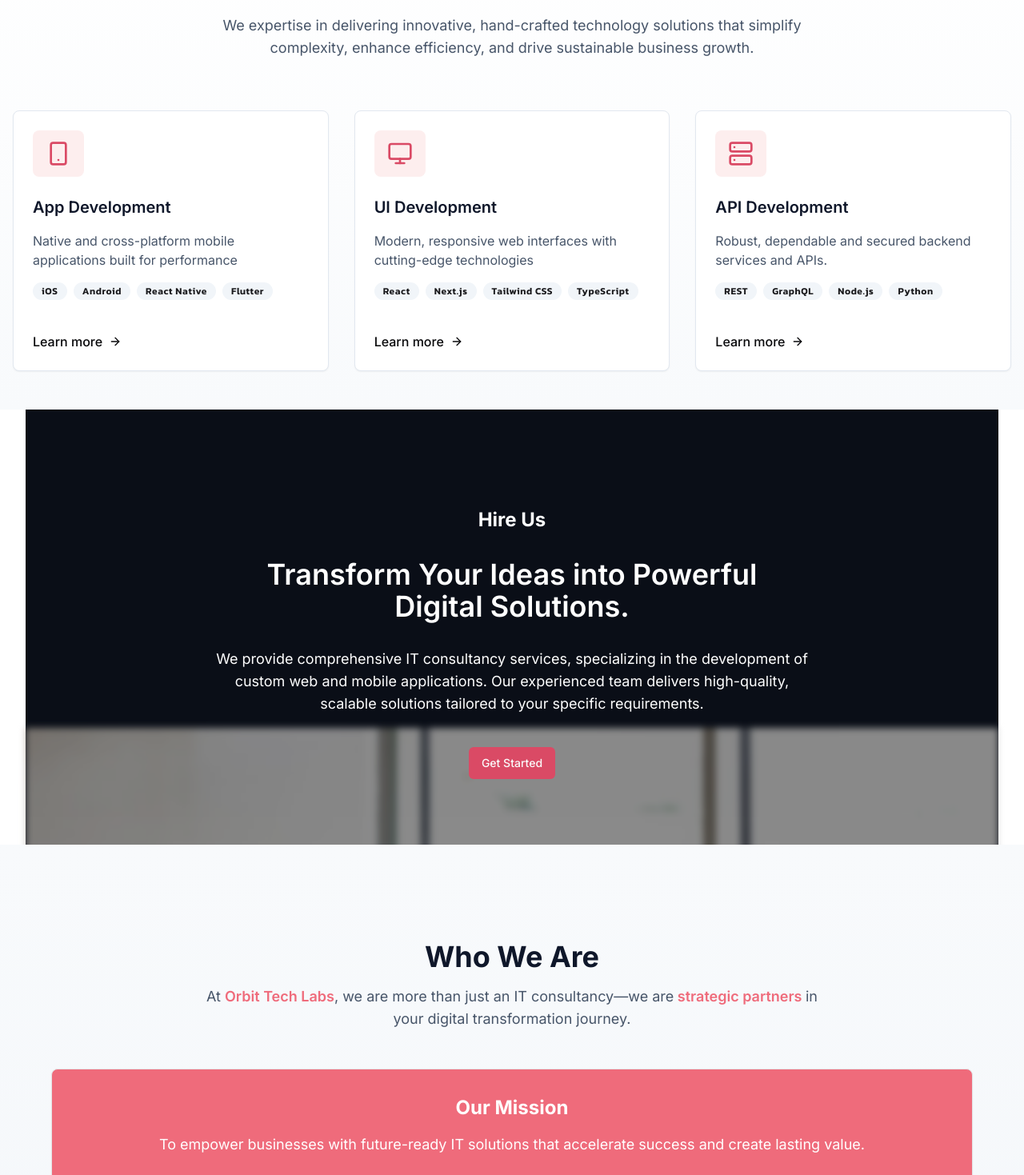
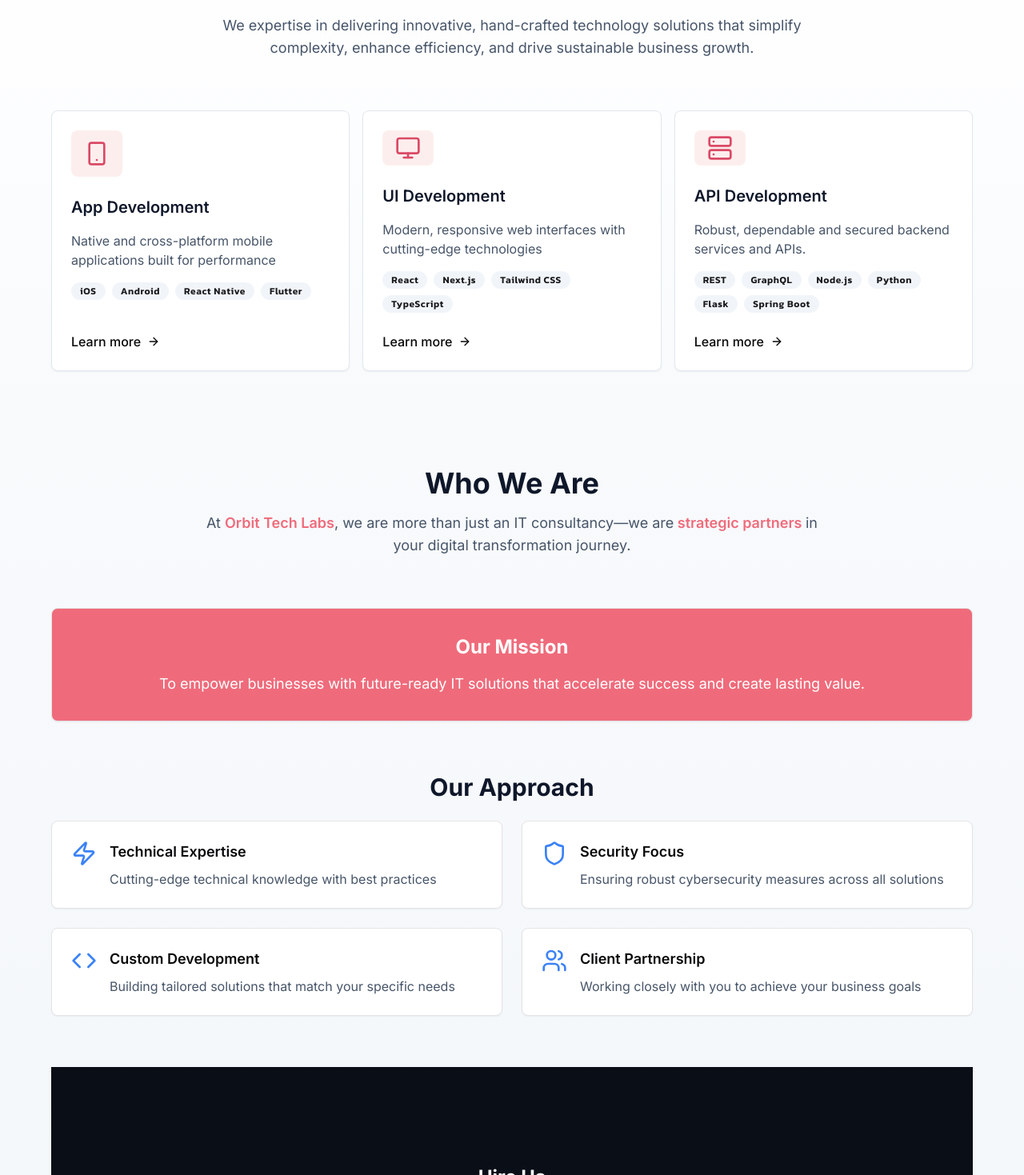
Before and after one commit to Knight-Codes/OrbitTechLabs-FE, a Next.js app: page / in a window 1280 px wide. Shown: the part 981-2450 px from the top of the page at 80% size. Built offline with nearby package versions, Linux system fonts and the light colour scheme.

Commit message:
feat: moves 'Hire Us' under 'Who are We'

```diff
--- a/src/components/modules/HireUs/index.tsx
+++ b/src/components/modules/HireUs/index.tsx
@@ -8,17 +8,19 @@
 
 const HireUs = () => {
   return (
-    <div className="relative overflow-hidden px-0 sm:px-8">
+    <div className="relative overflow-hidden">
       <div className="relative h-[100vh] sm:h-[68vh] flex items-center bg-gray-900">
         <ParallaxProvider>
-          <Parallax speed={-25} className="absolute inset-0 w-full h-full">
+          <Parallax
+            speed={-25}
+            className="absolute inset-0 w-full h-full rounded-md"
+          >
             <Image
               src={HireUsImg}
               alt="Parallax Background"
               layout="fill"
-              objectFit="cover"
               quality={100}
-              className="filter blur-[4px]"
+              className="filter blur-[4px] object-cover"
             />
           </Parallax>
         </ParallaxProvider>
--- a/src/components/modules/Intro/OurExpertises/index.tsx
+++ b/src/components/modules/Intro/OurExpertises/index.tsx
@@ -16,7 +16,7 @@
         viewport={{ once: true }}
         className="max-w-7xl mx-auto"
       >
-        <div className="max-w-7xl mx-auto">
+        <div className="max-w-6xl mx-auto">
           <div className="text-center space-y-6 mb-16">
             <Badge variant="secondary" className="px-4 py-1">
               Our Expertise
@@ -33,7 +33,7 @@
             </p>
           </div>
 
-          <div className="grid grid-cols-1 md:grid-cols-2 lg:grid-cols-3 gap-8 mt-8">
+          <div className="grid grid-cols-1 md:grid-cols-2 lg:grid-cols-3 gap-4 mt-8">
             {services.map((service, index) => (
               <ServicesCard key={index} service={service} />
             ))}
--- a/src/components/modules/Intro/OurExpertises/services.tsx
+++ b/src/components/modules/Intro/OurExpertises/services.tsx
@@ -18,8 +18,7 @@
   {
     label: "API Development",
     icon: <Server className="w-16 h-16" />,
-    description:
-      "Robust, dependable and secured backend services and APIs.",
-    features: ["REST", "GraphQL", "Node.js", "Python"],
+    description: "Robust, dependable and secured backend services and APIs.",
+    features: ["REST", "GraphQL", "Node.js", "Python", "Flask", "Spring Boot"],
   },
 ];
--- a/src/components/modules/Intro/WhoAreWe/index.tsx
+++ b/src/components/modules/Intro/WhoAreWe/index.tsx
@@ -4,6 +4,7 @@
 import { Rocket, Check, Zap, Users, Shield, Code } from "lucide-react";
 import { motion } from "framer-motion";
 import { Card, CardContent } from "@/components/ui/card";
+import HireUs from "../../HireUs";
 
 const SectionHeading = ({ children }: { children: React.ReactNode }) => (
   <motion.h2
@@ -71,14 +72,17 @@
         initial={{ opacity: 0, y: 20 }}
         animate={{ opacity: 1, y: 0 }}
         transition={{ duration: 0.5 }}
-        className="max-w-6xl mx-auto space-y-12 py-12"
+        className="max-w-6xl mx-auto space-y-12"
       >
-        <div className="max-w-6xl mx-auto space-y-12 py-12">
+        <div className="max-w-6xl mx-auto space-y-16 py-12">
           <section className="text-center space-y-4">
             <h1 className="text-4xl font-bold text-slate-900">Who We Are</h1>
             <p className="text-lg text-slate-600 max-w-3xl mx-auto">
-              At <span className="font-semibold text-primary-300">Orbit Tech Labs</span>, we
-              are more than just an IT consultancy—we are
+              At{" "}
+              <span className="font-semibold text-primary-300">
+                Orbit Tech Labs
+              </span>
+              , we are more than just an IT consultancy—we are
               <span className="text-primary-300 font-semibold">
                 &nbsp;strategic partners&nbsp;
               </span>
@@ -102,7 +106,7 @@
               <FeatureCard
                 icon={<Zap className="w-8 h-8 text-blue-500" />}
                 title="Technical Expertise"
-                description="Blending cutting-edge technical knowledge with industry best practices"
+                description="Cutting-edge technical knowledge with best practices"
               />
               <FeatureCard
                 icon={<Shield className="w-8 h-8 text-blue-500" />}
@@ -121,6 +125,8 @@
               />
             </div>
           </section>
+
+          <HireUs />
 
           <section className="space-y-6">
             <SectionHeading>Why Choose Us?</SectionHeading>
--- a/src/components/modules/Intro/index.tsx
+++ b/src/components/modules/Intro/index.tsx
@@ -4,14 +4,12 @@
 import Header from "./Header";
 import OurServices from "./OurExpertises";
 import WhoAreWe from "./WhoAreWe";
-import HireUs from "../HireUs";
 
 const IntroBanner = () => {
   return (
     <>
       <Header />
       <OurServices />
-	  <HireUs />
       <WhoAreWe />
     </>
   );
```
